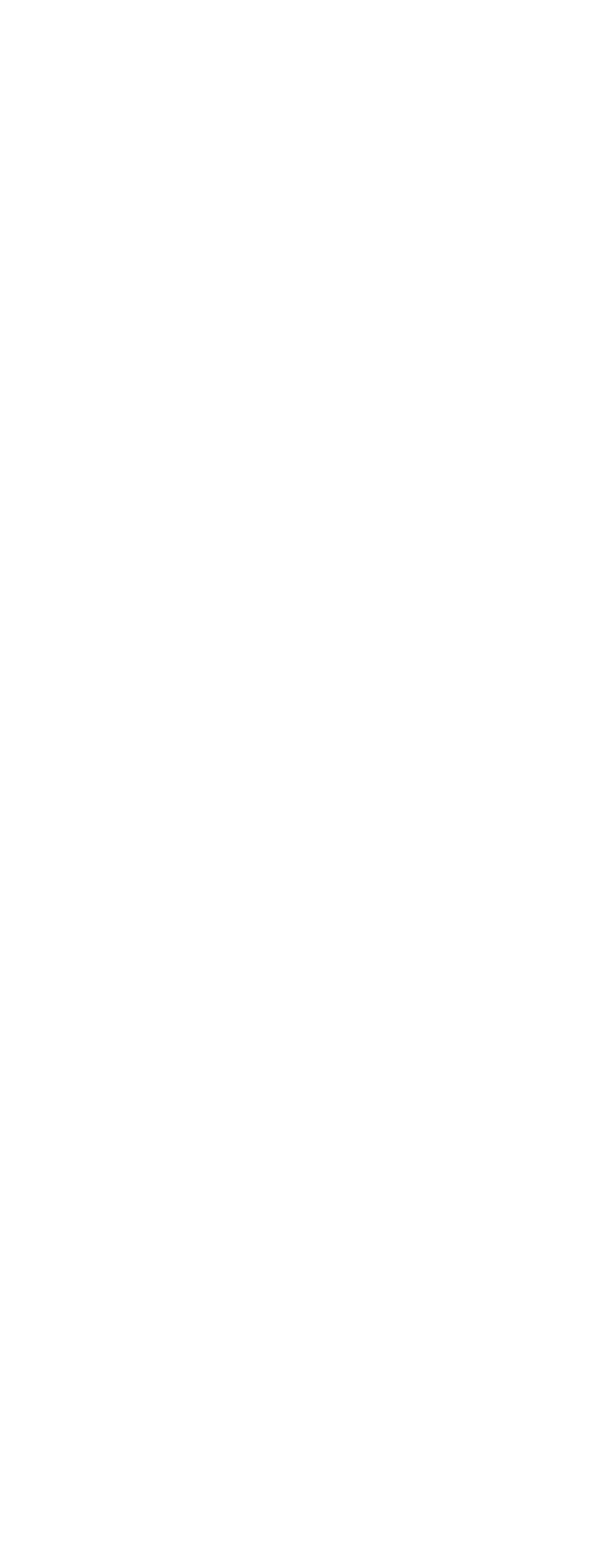
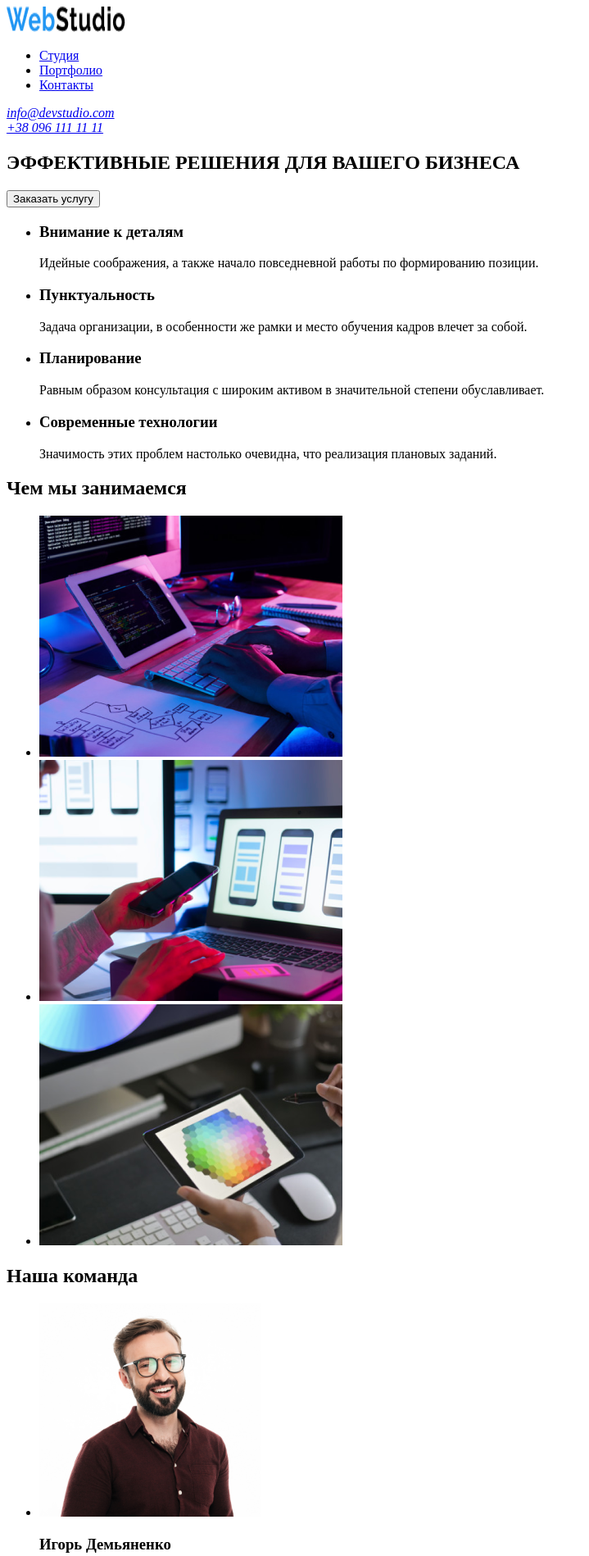
Before and after one commit to gal-link-a/goit-markup-hw-01, a plain HTML site: page index.html in a window 1280 px wide. Shown: the top 1898 px of the page at 82% size, without its empty margins (0-719 px from the left). Before the commit the page ends 800 px from the top, so only its background shows below. Drawn offline with Linux system fonts and the light colour scheme.

Commit message:
добавляет разметку html

```diff
--- a/index.html
+++ b/index.html
@@ -1,14 +1,178 @@
 <!DOCTYPE html>
-<html lang="en">
+<html lang="ru">
+  <head>
+    <meta charset="UTF-8" />
+    <meta name="viewport" content="width=device-width, initial-scale=1.0" />
+    <title>WebStudio</title>
+  </head>
+  <body>
+    <header>
+      <nav>
+        <a href="/" aria-label="логотип сайта">
+          <img
+            src="./images/webstudio.png"
+            alt="логотип"
+            width="145"
+            height="31"
+          />
+        </a>
+        <ul>
+          <li>
+            <a href="#">Студия</a>
+          </li>
+          <li>
+            <a href="#">Портфолио</a>
+          </li>
+          <li>
+            <a href="#">Контакты</a>
+          </li>
+        </ul>
+      </nav>
+      <address>
+        <a href="mailto:info@devstudio.com">info@devstudio.com</a>
+      </address>
+      <address>
+        <a href="tel:+380961111111">+38 096 111 11 11</a>
+      </address>
+    </header>
+    <main>
+      <!--HERO-->
+      <section>
+        <h1>ЭФФЕКТИВНЫЕ РЕШЕНИЯ ДЛЯ ВАШЕГО БИЗНЕСА</h1>
+        <button type="button">Заказать услугу</button>
+      </section>
 
-<head>
-    <meta charset="UTF-8" />
-    <meta name="viewport" content="widht=device-widht, initial-scale=1.0">
-    <title>Git rules!</title>
-</head>
+      <!--ADVANTAGES-->
+      <section>
+        <ul>
+          <li>
+            <h3>Внимание к деталям</h3>
+            <p>
+              Идейные соображения, а также начало повседневной работы по
+              формированию позиции.
+            </p>
+          </li>
+          <li>
+            <h3>Пунктуальность</h3>
+            <p>
+              Задача организации, в особенности же рамки и место обучения кадров
+              влечет за собой.
+            </p>
+          </li>
+          <li>
+            <h3>Планирование</h3>
+            <p>
+              Равным образом консультация с широким активом в значительной
+              степени обуславливает.
+            </p>
+          </li>
+          <li>
+            <h3>Современные технологии</h3>
+            <p>
+              Значимость этих проблем настолько очевидна, что реализация
+              плановых заданий.
+            </p>
+          </li>
+        </ul>
+      </section>
 
-<body>
+      <!--ACTIVITY-->
+      <section>
+        <h2>Чем мы занимаемся</h2>
+        <ul>
+          <li>
+            <img
+              src="./images/img-adv1.png"
+              alt="разработчик пишет код"
+              width="370"
+              height="294"
+            />
+          </li>
+          <li>
+            <img
+              src="./images/img-adv2.png"
+              alt="разработка моб. приложения"
+              width="370"
+              height="294"
+            />
+          </li>
+          <li>
+            <img
+              src="./images/img-adv3.png"
+              alt="выбор цвета для продукта"
+              width="370"
+              height="294"
+            />
+          </li>
+        </ul>
+      </section>
 
-</body>
+      <!--TEAM-->
+      <section>
+        <h2>Наша команда</h2>
+        <ul>
+          <li>
+            <img
+              src="./images/img1.jpg"
+              alt="Игорь Демьяненко"
+              width="270"
+              height="260"
+            />
+            <h3>Игорь Демьяненко</h3>
+            <p lang="en">Product Designer</p>
+          </li>
+          <li>
+            <img
+              src="./images/img2.jpg"
+              alt="Ольга Репина"
+              width="270"
+              height="260"
+            />
+            <h3>Ольга Репина</h3>
+            <p lang="en">Frontend Developer</p>
+          </li>
+          <li>
+            <img
+              src="./images/img3.jpg"
+              alt="Николай Тарасов"
+              width="270"
+              height="260"
+            />
+            <h3>Николай Тарасов</h3>
+            <p lang="en">Marketing</p>
+          </li>
+          <li>
+            <img
+              src="./images/img4.jpg"
+              alt="Михаил Ермаков"
+              width="270"
+              height="260"
+            />
+            <h3>Михаил Ермаков</h3>
+            <p lang="en">UI Designer</p>
+          </li>
+        </ul>
+      </section>
+    </main>
 
+    <!--CONTACTS-->
+    <footer>
+      <a href="/"> <span>Web</span>Studio</a>
+      <address>
+        <ul>
+          <li>
+            <a href="https://goo.gl/maps/4gvuH9WaciKbeUE69" target="_blank">
+              г. Киев, пр-т Леси Украинки, 26</a
+            >
+          </li>
+          <li>
+            <a href="mailto:info@devstudio.com">info@devstudio.com</a>
+          </li>
+          <li>
+            <a href="tel:+380961111111">+38 096 111 11 11</a>
+          </li>
+        </ul>
+      </address>
+    </footer>
+  </body>
 </html>
```
Also changed, not shown: images/img-adv1.png (added), images/img-adv2.png (added), images/img-adv3.png (added), images/img1.jpg (added), images/img2.jpg (added), images/img3.jpg (added), images/img4.jpg (added), images/webstudio.png (added).
